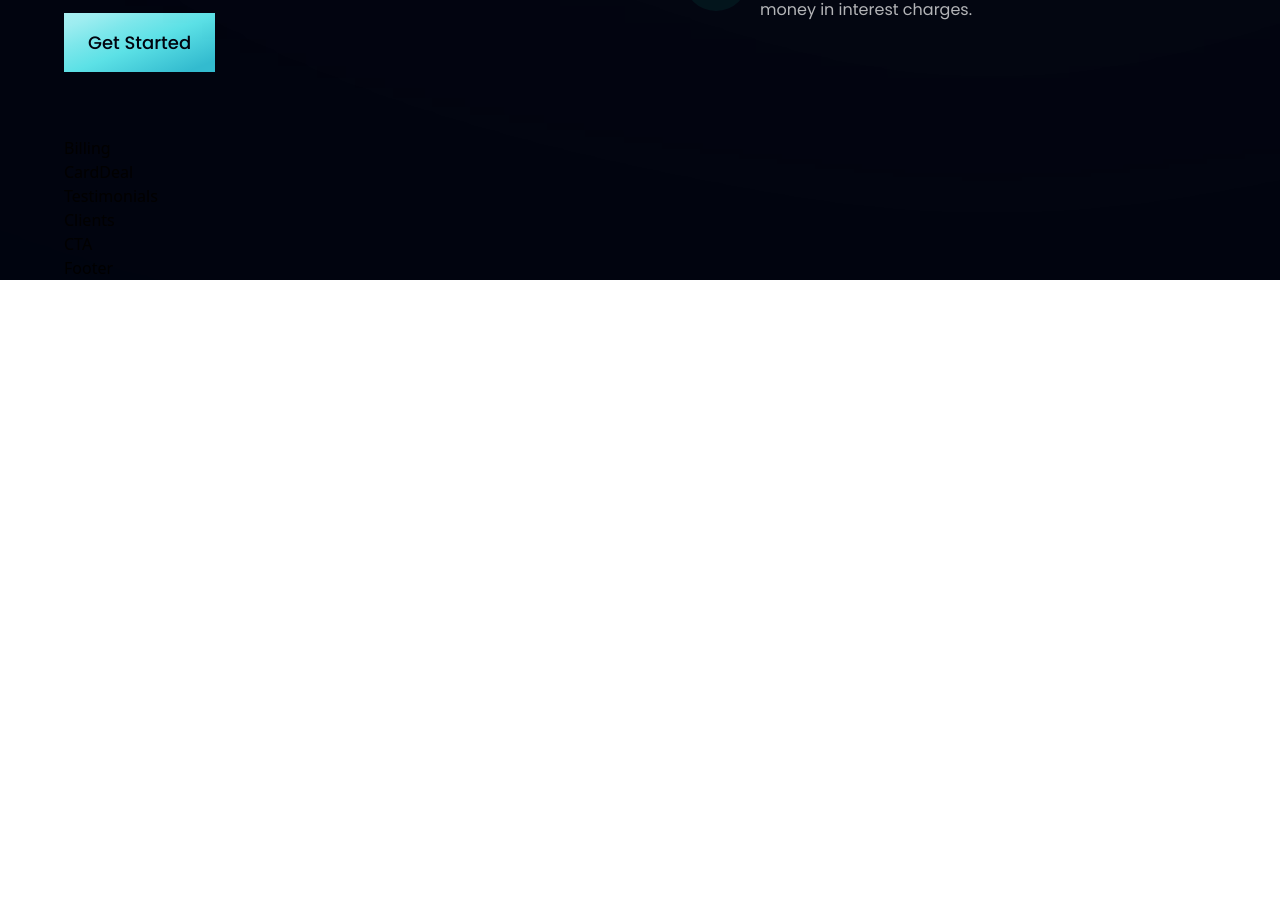
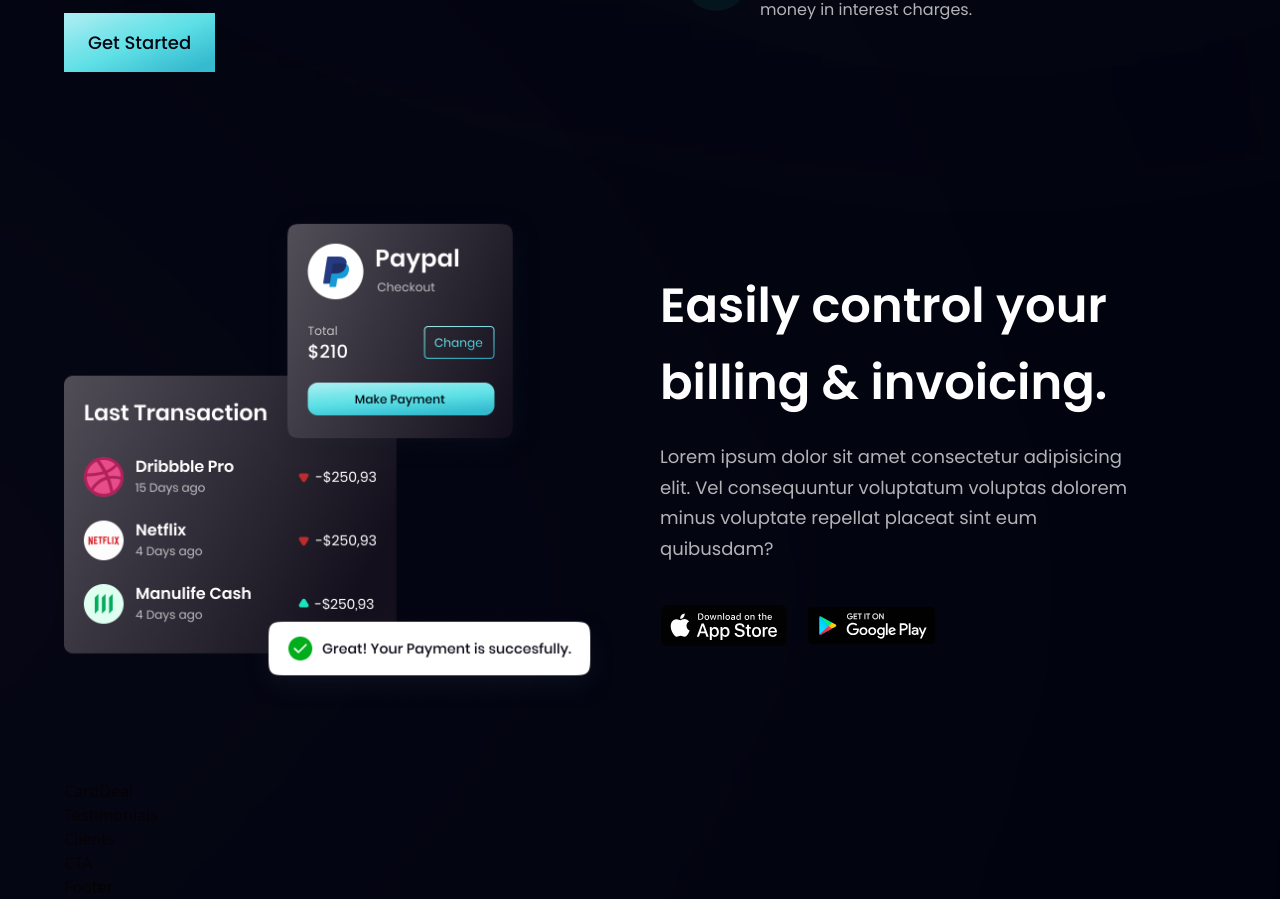
Before and after one commit to Ivandamien/superbank, a React (Vite) app: page / in a window 1280 px wide. Shown: the part 1426-2325 px from the top of the page. Before the commit the page ends 1706 px from the top, so only its background shows below. Built offline with nearby package versions, Linux system fonts and the light colour scheme.

Commit message:
Billing section complete

```diff
--- a/src/components/Billing.jsx
+++ b/src/components/Billing.jsx
@@ -1,8 +1,26 @@
-import React from 'react'
-
+import React from 'react';
+import { apple, bill, google } from '../assets';
+import styles, {layout} from '../style'
 const Billing = () => {
   return (
-    <div>Billing</div>
+    <section id="product" className={layout.sectionReverse}>
+      <div className={layout.sectionImgReverse}>
+        <img src={bill} alt="billing" className="w-[100%] h-[100%] relative z-[5]" />
+        <div className='absolute z-[3] -left-1/2 top-0 w-[50%] rounded-full white__gradient' />
+        <div className='absolute z-[0] -left-1/2 bottom-0 w-[50%] h-[50%] rounded-full pink__gradient' />
+      </div>
+
+      <div className={layout.sectionInfo}>
+        <h2 className={styles.heading2}>Easily control your <br className="sm:block hidden" /> billing & invoicing.</h2>
+        <p className={`${styles.paragraph} max-w-[470px] mt-5`}>Lorem ipsum dolor sit amet consectetur adipisicing elit. Vel consequuntur voluptatum voluptas dolorem minus voluptate repellat placeat sint eum quibusdam?</p>
+
+        <div className="flex flex-row flex-wrap sm:mt-10 mt-6">
+          <img src={ apple} alt="apple_store" className='w-[128px] h-[42px] object-contain mr-5 cursor-pointer' />
+          <img src={ google} alt="google_play" className='w-[128px] h-[42px] object-contain cursor-pointer' />
+        </div>
+      </div>
+    </section>
+
   )
 }
 
```
